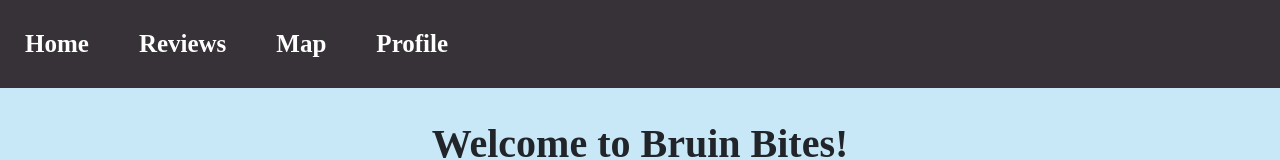
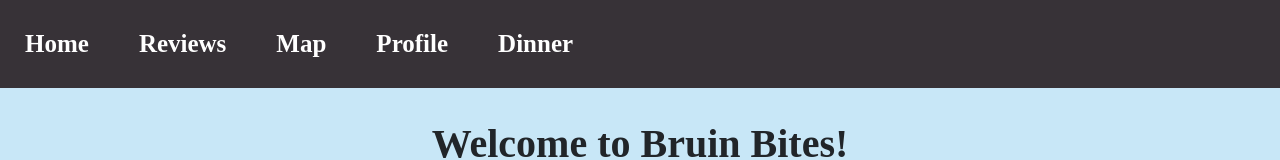
Before and after one commit to 35L-sleepy-tamagos/bruin-bites, a React (Create React App) app in the folder bites-frontend/: page / in a window 1280 px wide. Shown: the top 160 px of the page. Built offline with nearby package versions, Linux system fonts and the light colour scheme.

Commit message:
Navbar.js: Added Meal Period to NavBar

```diff
--- a/bites-frontend/src/components/Navbar.css
+++ b/bites-frontend/src/components/Navbar.css
@@ -30,3 +30,18 @@ li:active
 	background-color: rgb(195, 171, 225);
 	text-decoration: none;
 }
+
+.Meal-Period
+{
+	display: inline-block;
+	padding: 10px 20px;
+	font-family: Century Gothic;
+	font-size: 25px;
+	font-weight: bold;
+	margin: 10px;
+	align-content: center;
+	border-radius: 20px;
+	padding: 15px;
+	width: auto;
+	height: auto;
+}
--- a/bites-frontend/src/components/Navbar.js
+++ b/bites-frontend/src/components/Navbar.js
@@ -3,6 +3,55 @@ import "./Navbar.css";
 import { Link } from "react-router-dom";
 
 const Navbar = () => {
+  let mealPeriod = "None Currently";
+  let d = new Date();
+
+  let hours = d.getHours();
+  let mins = d.getMinutes();
+
+  if (hours >= 7 && hours < 10) {
+    mealPeriod = "Breakfast";
+  }
+
+  if (hours >= 11 && hours < 15) {
+    mealPeriod = "Lunch/Brunch";
+  }
+
+  if (hours >= 17 && hours < 21) {
+    mealPeriod = "Dinner";
+  }
+
+  if (hours >= 21) {
+    mealPeriod = "Extended Dinner";
+  }
+
+  if (hours >= 10 && hours < 11) {
+    let remainingHours = 11 - (hours + 1);
+    remainingHours = "0" + remainingHours;
+    let remainingMinutes = 60 - mins;
+    if (remainingMinutes < 10) {
+      remainingMinutes = "0" + remainingMinutes;
+    }
+    mealPeriod = remainingHours + ":" + remainingMinutes + " until Lunch";
+  }
+
+  if (hours >= 15 && hours < 17) {
+    let remainingHours = 17 - (hours + 1);
+    remainingHours = "0" + remainingHours;
+    let remainingMinutes = 60 - mins;
+    mealPeriod = remainingHours + ":" + remainingMinutes + " until Dinner";
+  }
+
+  if (hours < 7) {
+    let remainingHours = 7 - (hours + 1);
+    remainingHours = "0" + remainingHours;
+    let remainingMinutes = 60 - mins;
+    if (remainingMinutes < 10) {
+      remainingMinutes = "0" + remainingMinutes;
+    }
+    mealPeriod = remainingHours + ":" + remainingMinutes + " until Breakfast";
+  }
+
   return (
     <div className="nav-bg">
       <li>
@@ -17,6 +66,9 @@ const Navbar = () => {
       <li>
         <Link to="/profile" style={{ textDecoration: 'none', color: 'white' }}>Profile</Link>
       </li>
+      <div className="Meal-Period" style={{ textDecoration: 'none', color: 'white' }}>
+        { mealPeriod }
+      </div>
     </div>
   );
 };
```
